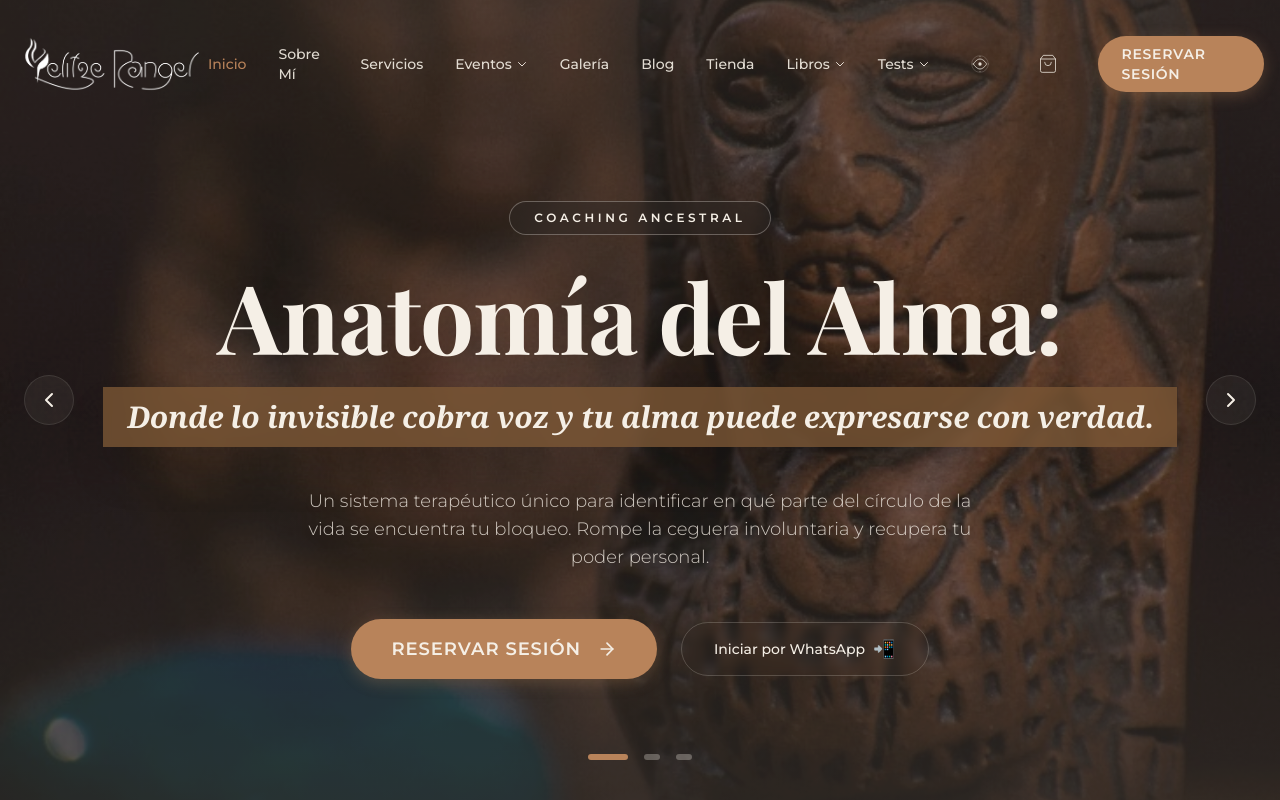
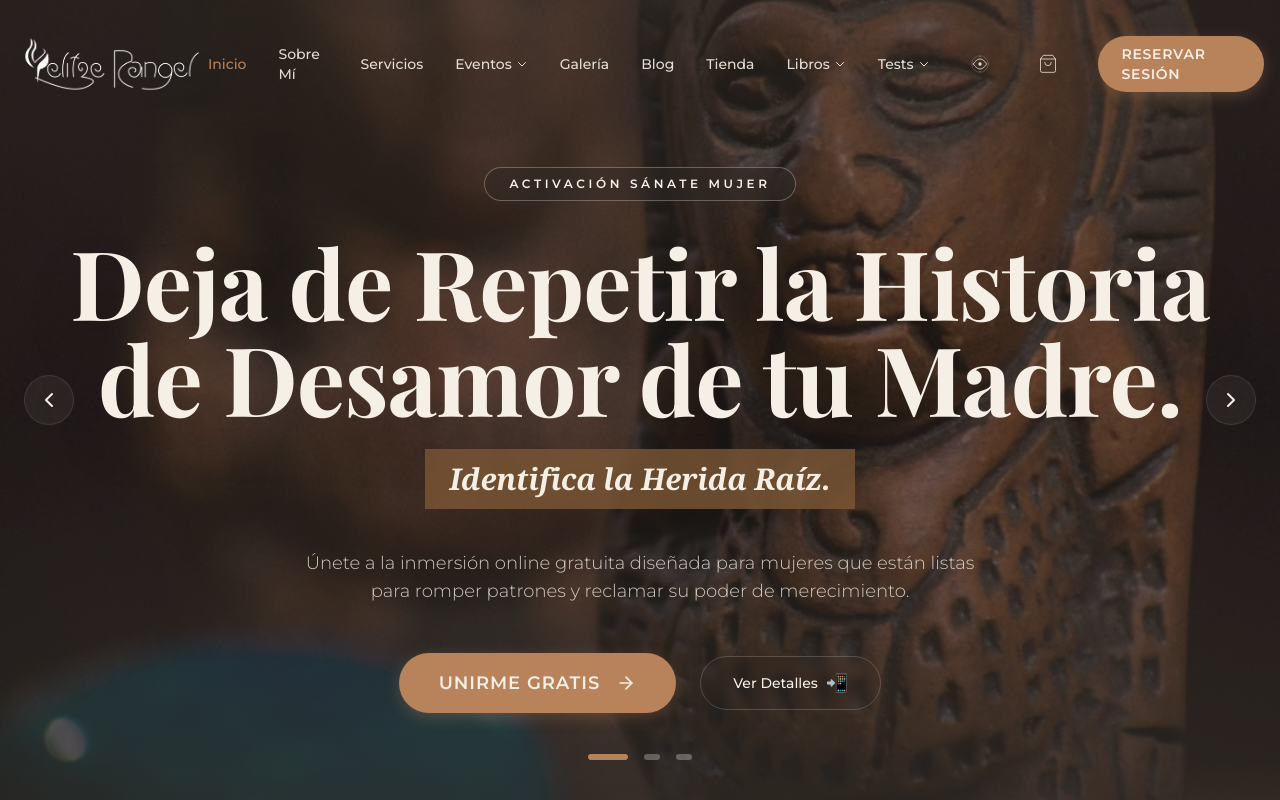
Before and after one commit to yelitzerangeloficialweb-max/yelitze-rangel-web, a Next.js app: page / in a window 1280 px wide. Shown: the top 800 px of the page. Built offline with nearby package versions, Linux system fonts and the light colour scheme; a web font is replaced by a local one.

Commit message:
Update first slider content for Activación Sánate Mujer

```diff
--- a/components/ui/HeroSlider.tsx
+++ b/components/ui/HeroSlider.tsx
@@ -9,13 +9,13 @@ import { ArrowRight, ChevronLeft, ChevronRight } from "lucide-react";
 const slides = [
     {
         id: 1,
-        badge: "COACHING ANCESTRAL",
-        title: "Anatomía del Alma:",
-        subtitle: "Donde lo invisible cobra voz y tu alma puede expresarse con verdad.",
-        description: "Un sistema terapéutico único para identificar en qué parte del círculo de la vida se encuentra tu bloqueo. Rompe la ceguera involuntaria y recupera tu poder personal.",
+        badge: "ACTIVACIÓN SÁNATE MUJER",
+        title: "Deja de Repetir la Historia de Desamor de tu Madre.",
+        subtitle: "Identifica la Herida Raíz.",
+        description: "Únete a la inmersión online gratuita diseñada para mujeres que están listas para romper patrones y reclamar su poder de merecimiento.",
         image: "/assets/images/coaching-ancestral-hero-new.jpg",
-        primaryAction: { text: "RESERVAR SESIÓN", href: "/reservas" },
-        secondaryAction: { text: "Iniciar por WhatsApp", href: "https://wa.me/17867268717" }
+        primaryAction: { text: "UNIRME GRATIS", href: "/sanate-mujer" },
+        secondaryAction: { text: "Ver Detalles", href: "/eventos/sanate-mujer" }
     },
     {
         id: 2,
```
